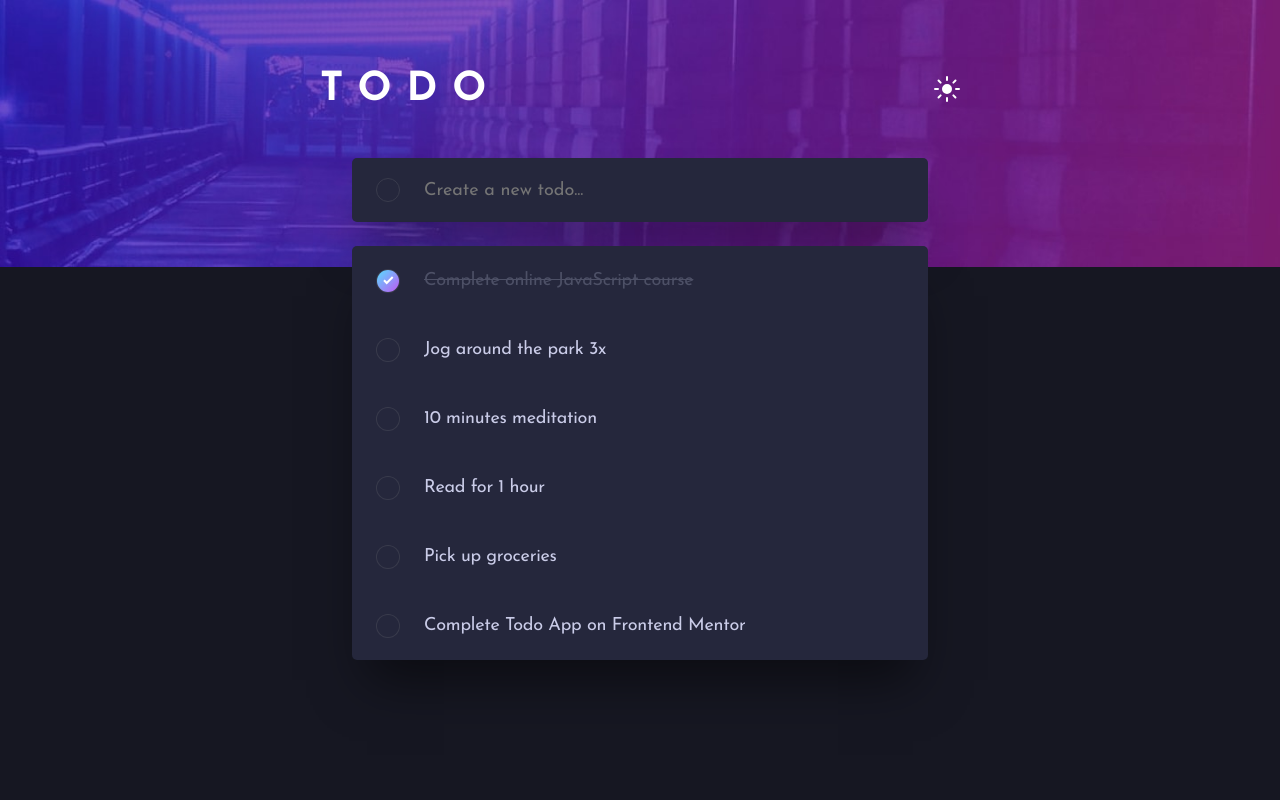
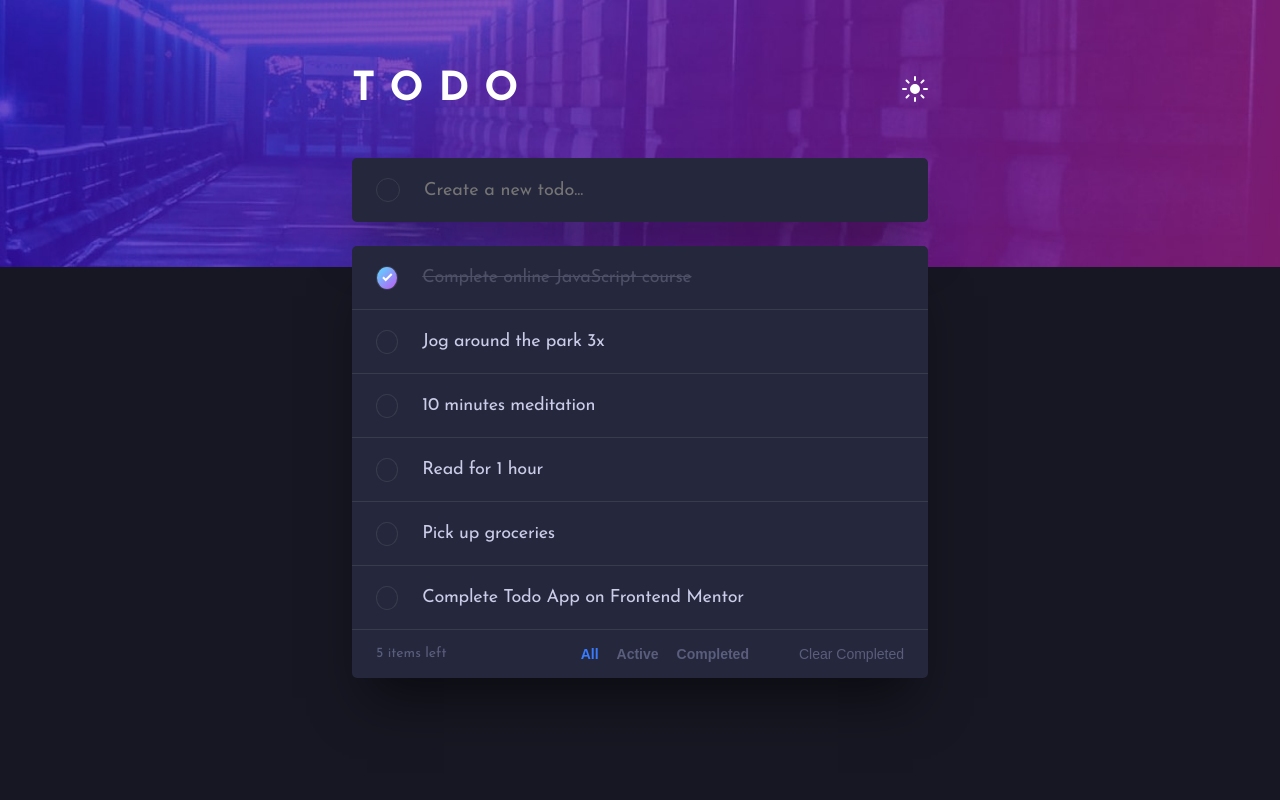
Before and after one commit to Alain-sys/todo-app, a React (Create React App) app: page / in a window 1280 px wide. Shown: the top 800 px of the page. Built offline with nearby package versions, Linux system fonts and the light colour scheme.

Commit message:
js: add status items

```diff
--- a/src/components/Header/Header.css
+++ b/src/components/Header/Header.css
@@ -1,5 +1,5 @@
 header {
-  width: 50%;
+  width: 45%;
   display: flex;
   justify-content: space-between;
   padding-top: 4.375rem;
--- a/src/components/Main/Main.css
+++ b/src/components/Main/Main.css
@@ -92,23 +92,27 @@ main {
   display: flex;
   justify-content: space-between;
   align-items: center;
+  gap: 24px;
   padding: 0 24px;
 }
 
+.list__items-dark {
+  border-bottom: 1px solid hsla(235, 14%, 26%, 1);
+}
+
+.list__items-light {
+  border-bottom: 1px solid hsla(236, 32%, 92%, 1);
+}
+
 .list__label {
-  width: 100%;
-  display: flex;
-  align-items: center;
-  gap: 24px;
+  width: 90%;
   font-weight: 400;
   font-size: 1.125rem;
   padding: 1.25em 0;
   letter-spacing: -0.25px;
   line-height: 18px;
   cursor: pointer;
-
-  /* flex-wrap: wrap; */
-  /* line-break: anywhere; */
+  word-break: break-word;
 }
 
 .list__label_dark.checked {
@@ -178,3 +182,62 @@ main {
   width: 18px;
   height: 18px;
 }
+
+.status-items {
+  display: flex;
+  flex-direction: row;
+  justify-content: space-between;
+  margin: 1rem 0;
+  padding: 0 24px;
+}
+
+.status-items__span {
+  font-size: 0.875rem;
+}
+
+.status-items__span-dark {
+  color: hsla(235, 16%, 42%, 1);
+}
+
+.status-items__span-light {
+  color: hsla(235, 9%, 61%, 1);
+}
+
+.status-items__buttons {
+  display: flex;
+  gap: 18px;
+  margin-left: auto;
+  margin-right: 50px;
+}
+
+.status-items__status {
+  border: none;
+  background-color: transparent;
+  cursor: pointer;
+  font-size: 0.875rem;
+}
+
+.status-items__status-dark {
+  color: hsla(235, 16%, 42%, 1);
+}
+
+.status-items__status-light {
+  color: hsla(235, 9%, 61%, 1);
+}
+
+.status-items__status-dark:hover {
+  color: hsla(236, 32%, 92%, 1);
+}
+
+.status-items__status-light:hover {
+  color: hsla(235, 19%, 35%, 1);
+}
+
+.btn-1 {
+  font-weight: 700;
+  color: hsla(220, 98%, 61%, 1);
+}
+
+.btn-2 {
+  font-weight: 700;
+}
--- a/src/components/Main/Main.js
+++ b/src/components/Main/Main.js
@@ -2,8 +2,41 @@ import { useState } from 'react';
 import './Main.css';
 import cross from '../../assets/icon-cross.svg';
 
+const OutputItems = (props) => {
+  // console.log(props);
+  // console.log(props.props.formSubmit);
+  var t = 0;
+
+  const test = () => {
+    props.props.formSubmit.forEach((element) => {
+      const a = element.checked;
+      console.log(a);
+
+      if (!a) {
+        t++;
+      } else {
+        return;
+      }
+      return t;
+    });
+  };
+  test();
+
+  return (
+    <div className="status-items">
+      <span className={`status-items__span status-items__span-${props.props.themeClass}`}>{t} items left</span>
+      <div className="status-items__buttons">
+        <button className={`btn-1 status-items__status status-items__status-${props.props.themeClass}`}>All</button>
+        <button className={`btn-2 status-items__status status-items__status-${props.props.themeClass}`}>Active</button>
+        <button className={`btn-2 status-items__status status-items__status-${props.props.themeClass}`}>Completed</button>
+      </div>
+
+      <button className={`status-items__status status-items__status-${props.props.themeClass}`}>Clear Completed</button>
+    </div>
+  );
+};
+
 const OutputFormSubmit = (props) => {
-  // console.log(props.formSubmit);
   const animationHoverOn = (e) => {
     e.style.opacity = '1';
   };
@@ -15,18 +48,19 @@ const OutputFormSubmit = (props) => {
   const rows = props.formSubmit.map((element, index) => {
     return (
       <div
-        className="list__items"
+        className={`list__items list__items-${props.themeClass}`}
         key={index}
-        onMouseEnter={(e) => animationHoverOn(e.currentTarget.childNodes[1])}
-        onMouseLeave={(e) => animationHoverOff(e.currentTarget.childNodes[1])}>
-        <label className={`list__label list__label_${props.themeClass} ${element.checked ? 'checked' : ''}`}>
+        onMouseEnter={(e) => animationHoverOn(e.currentTarget.childNodes[2])}
+        onMouseLeave={(e) => animationHoverOff(e.currentTarget.childNodes[2])}>
         <input
+          id={index}
           type="checkbox"
           checked={element.checked}
           className={`list__checkbox list__checkbox_${props.themeClass}`}
           onChange={() => props.updateForm(index)}
           name="checkbox"
         />
+        <label htmlFor={index} className={`list__label list__label_${props.themeClass} ${element.checked ? 'checked' : ''}`}>
           {element.text}
         </label>
         <button className="list__delete" onClick={() => props.removeCharacter(index)}>
@@ -36,7 +70,12 @@ const OutputFormSubmit = (props) => {
     );
   });
 
-  return <div className={`list list_${props.themeClass}`}>{rows}</div>;
+  return (
+    <div className={`list list_${props.themeClass}`}>
+      {rows}
+      <OutputItems props={props} />
+    </div>
+  );
 };
 
 const Main = (props) => {
```
Lines whose indentation alone changed are shown as unchanged.
